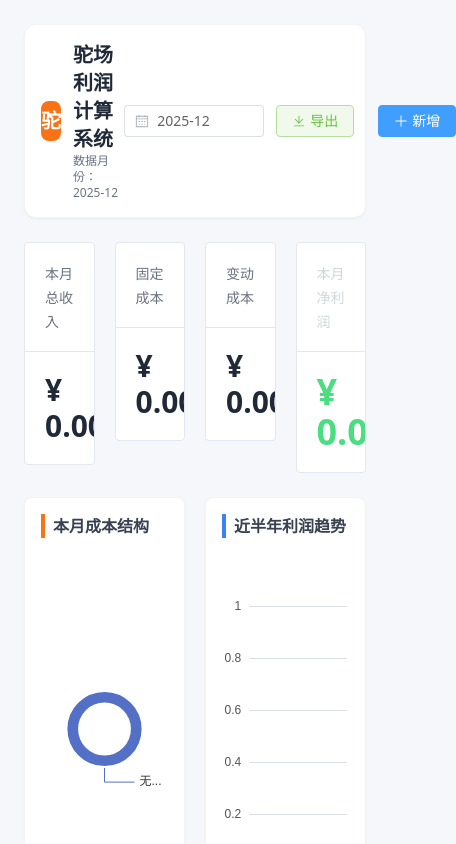
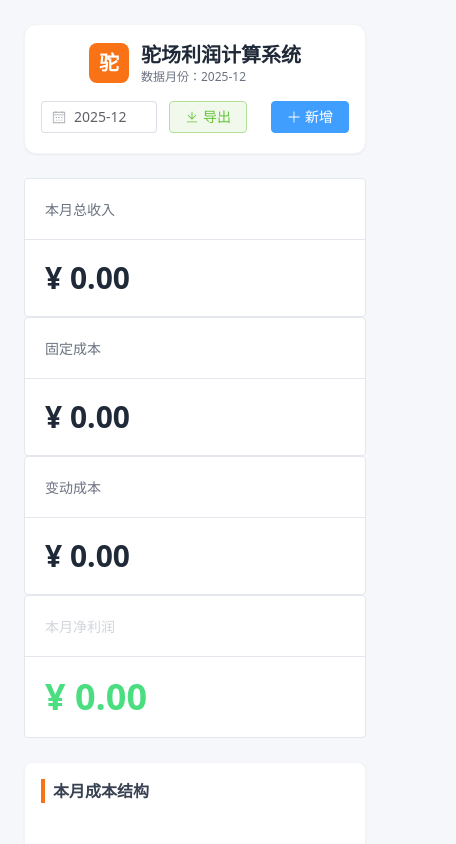
Before and after one commit to asamu18/camel-profit, a Vue app: page / in a window 390 px wide. Shown: the top 844 px of the page, 456 px wide, since content can reach past the window. Built offline with nearby package versions, Linux system fonts and the light colour scheme; no server answers; the database is empty.

Commit message:
fix mobile layout

```diff
--- a/src/api/dataService.js
+++ b/src/api/dataService.js
@@ -53,5 +53,20 @@ export const dataService = {
     ])
 
     return { income: incomeRes.data, cost: costRes.data }
+  },
+
+
+  // --- NEW: 5. 删除记录 (通用方法) ---
+  async deleteRecord(table, id) {
+    // table: 'income' 或 'cost'
+    // id: 要删除的记录ID
+    const { error } = await supabase
+      .from(table)
+      .delete()
+      .eq('id', id)
+
+    if (error) throw error
+    return true
   }
+
 }
--- a/src/components/AddRecordModal.vue
+++ b/src/components/AddRecordModal.vue
@@ -2,7 +2,8 @@
   <el-dialog
     v-model="visible"
     title="新增记账"
-    width="500px"
+    width="90%"
+    style="max-width: 500px;"
     center
     destroy-on-close
   >
--- a/src/components/Dashboard.vue
+++ b/src/components/Dashboard.vue
@@ -2,7 +2,7 @@
   <div class="p-6 max-w-7xl mx-auto min-h-screen">
 
     <!-- 1. 顶部控制栏 (保持不变) -->
-    <div class="flex justify-between items-center mb-6 bg-white p-4 rounded-xl shadow-sm border border-gray-100">
+    <div class="flex flex-col md:flex-row justify-between items-center mb-6 bg-white p-4 rounded-xl shadow-sm border border-gray-100 gap-4">
       <div class="flex items-center">
         <div class="w-10 h-10 bg-orange-500 rounded-lg flex items-center justify-center text-white font-bold text-xl mr-3">驼</div>
         <div>
@@ -10,7 +10,7 @@
           <p class="text-xs text-gray-500">数据月份：{{ currentMonth }}</p>
         </div>
       </div>
-      <div class="flex gap-3">
+      <div class="flex gap-3 w-full md:w-auto overflow-x-auto pb-1">
         <el-date-picker
           v-model="currentMonth" type="month" value-format="YYYY-MM" :clearable="false"
           @change="refreshAll" placeholder="选择月份" style="width: 140px;"
@@ -28,25 +28,25 @@
 
     <!-- 2. 核心指标卡片 (保持不变) -->
     <el-row :gutter="20" class="mb-6">
-      <el-col :span="6">
+      <el-col :xs="24" :sm="12" :md="6">
         <el-card shadow="never" class="border-l-4 border-green-500">
           <template #header><span class="text-gray-500 text-sm">本月总收入</span></template>
           <div class="text-3xl font-bold text-gray-800">¥ {{ formatNumber(stats.income) }}</div>
         </el-card>
       </el-col>
-      <el-col :span="6">
+      <el-col :xs="24" :sm="12" :md="6">
         <el-card shadow="never" class="border-l-4 border-gray-400">
           <template #header><span class="text-gray-500 text-sm">固定成本</span></template>
           <div class="text-3xl font-bold text-gray-800">¥ {{ formatNumber(stats.fixedCost) }}</div>
         </el-card>
       </el-col>
-      <el-col :span="6">
+      <el-col :xs="24" :sm="12" :md="6">
         <el-card shadow="never" class="border-l-4 border-orange-400">
           <template #header><span class="text-gray-500 text-sm">变动成本</span></template>
           <div class="text-3xl font-bold text-gray-800">¥ {{ formatNumber(stats.variableCost) }}</div>
         </el-card>
       </el-col>
-      <el-col :span="6">
+      <el-col :xs="24" :sm="12" :md="6">
         <el-card shadow="never" class="bg-gray-800 text-white border-none">
           <template #header><span class="text-gray-300 text-sm">本月净利润</span></template>
           <div class="text-4xl font-bold" :class="stats.profit >= 0 ? 'text-green-400' : 'text-red-400'">
@@ -59,14 +59,14 @@
     <!-- 3. 可视化图表区 (NEW) -->
     <el-row :gutter="20" class="mb-6">
       <!-- 左侧：成本饼图 -->
-      <el-col :span="12">
+      <el-col :xs="24" :md="12" class="mb-6 md:mb-0">
         <div class="bg-white p-4 rounded-lg shadow-sm border border-gray-100 overflow-hidden">
           <h3 class="font-bold text-gray-700 mb-4 border-l-4 border-orange-500 pl-2">本月成本结构</h3>
           <div id="pieChart" style="height: 350px; width: 100%;"></div>
         </div>
       </el-col>
       <!-- 右侧：趋势柱状图 -->
-      <el-col :span="12">
+      <el-col :xs="24" :md="12" class="mb-6 md:mb-0">
         <div class="bg-white p-4 rounded-lg shadow-sm border border-gray-100">
           <h3 class="font-bold text-gray-700 mb-4 border-l-4 border-blue-500 pl-2">近半年利润趋势</h3>
           <div id="barChart" style="height: 350px; width: 100%;"></div>
@@ -88,6 +88,19 @@
             <el-table-column prop="amount" label="总金额" sortable>
               <template #default="scope"><span class="font-bold text-green-600">+ ¥{{ formatNumber(scope.row.amount) }}</span></template>
             </el-table-column>
+            <!-- 🆕 新增：删除操作列 -->
+            <el-table-column label="操作" width="100" align="center">
+              <template #default="scope">
+                <!-- 修改点：去掉了 link，去掉了 icon，保留 type="danger" -->
+                <el-button
+                  type="danger"
+                  size="small"
+                  @click="handleDelete(scope.row, 'income')"
+                >
+                  删除
+                </el-button>
+              </template>
+            </el-table-column>
           </el-table>
         </el-tab-pane>
 
@@ -103,6 +116,19 @@
             <el-table-column prop="amount" label="支出金额" sortable>
               <template #default="scope"><span class="font-bold text-red-500">- ¥{{ formatNumber(scope.row.amount) }}</span></template>
             </el-table-column>
+            <!-- 🆕 新增：删除操作列 -->
+            <el-table-column label="操作" width="100" align="center">
+              <template #default="scope">
+                <!-- 修改点：去掉了 link，去掉了 icon，保留 type="danger" -->
+                <el-button
+                  type="danger"
+                  size="small"
+                  @click="handleDelete(scope.row, 'cost')"
+                >
+                  删除
+                </el-button>
+              </template>
+            </el-table-column>
           </el-table>
         </el-tab-pane>
       </el-tabs>
@@ -113,12 +139,15 @@
 </template>
 import * as XLSX from 'xlsx' // 引入 Excel 处理库
 <script setup>
-import { Plus, Download } from '@element-plus/icons-vue' // 加上 Download
+// 1. 引入 Delete 图标
+import { Plus, Download, Delete } from '@element-plus/icons-vue'
 import { ref, onMounted, computed, nextTick } from 'vue'
-
-import * as echarts from 'echarts' // 引入 ECharts
+import * as echarts from 'echarts'
 import AddRecordModal from './AddRecordModal.vue'
+import * as XLSX from 'xlsx'
 import { dataService } from '../api/dataService'
+// 2. 引入消息确认框
+import { ElMessage, ElMessageBox } from 'element-plus'
 
 // --- 状态定义 ---
 const currentMonth = ref(new Date().toISOString().slice(0, 7))
@@ -301,6 +330,33 @@ const handleExport = () => {
   // 4. 触发下载
   XLSX.writeFile(wb, `驼场利润报表_${currentMonth.value}.xlsx`)
 }
+// --- 删除逻辑 ---
+const handleDelete = (row, type) => {
+  ElMessageBox.confirm(
+    '确定要删除这条记录吗？删除后无法恢复。',
+    '警告',
+    {
+      confirmButtonText: '确定删除',
+      cancelButtonText: '取消',
+      type: 'warning',
+    }
+  ).then(async () => {
+    try {
+      // 调用 API 删除
+      // type 传入 'income' 或 'cost'
+      await dataService.deleteRecord(type, row.id)
+
+      ElMessage.success('删除成功')
+      // 核心：删除后立即刷新所有数据
+      refreshAll()
+    } catch (error) {
+      console.error(error)
+      ElMessage.error('删除失败')
+    }
+  }).catch(() => {
+    // 用户点击了取消，不做任何事
+  })
+}
 
 // 初始化
 onMounted(() => {
```
